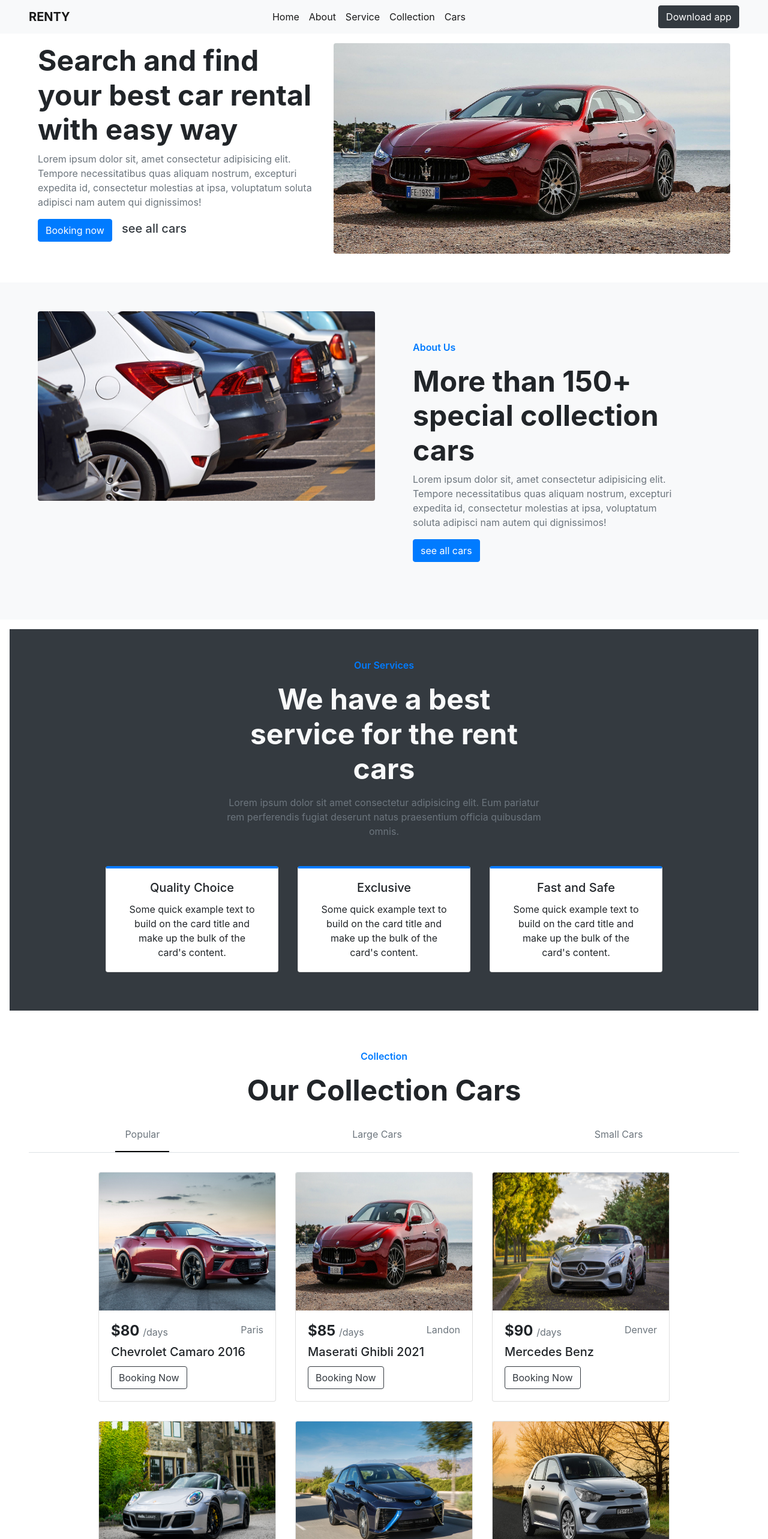
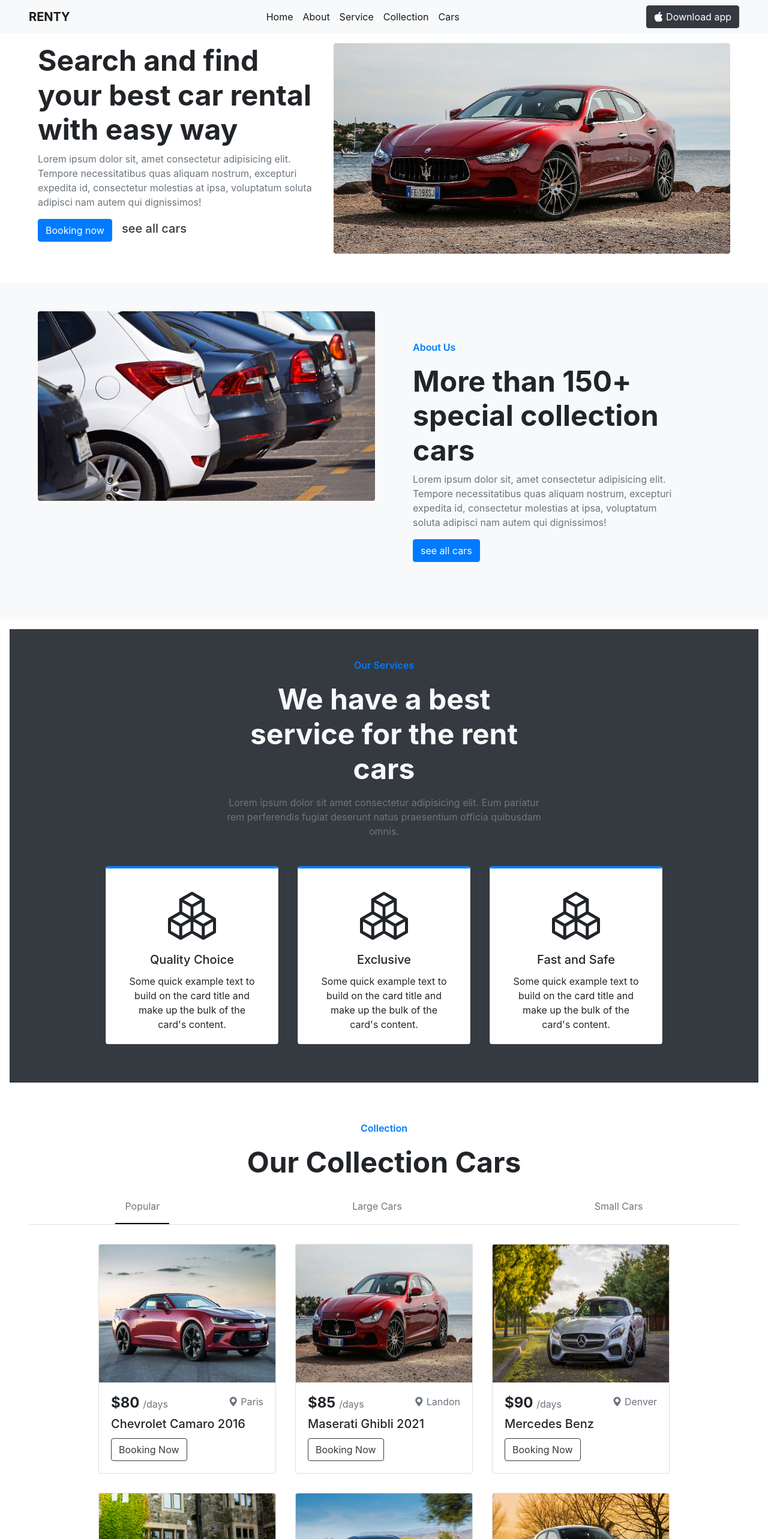
Before and after one commit to AliKarimNemati/rental-car, a Nuxt app: page / in a window 1280 px wide. Shown: the top 2566 px of the page at 60% size. Built offline with nearby package versions, Linux system fonts and the light colour scheme.

Commit message:
some icon added

```diff
--- a/components/CarCollection.vue
+++ b/components/CarCollection.vue
@@ -16,7 +16,7 @@
             ${{ car.price }}
             <small class="text-secondary">/days</small>
           </h4>
-          <small class="text-secondary">{{ car.loc }}</small>
+          <small class="text-secondary"> <i class="bi bi-geo-alt-fill"></i> {{ car.loc }}</small>
         </div>
         <h5 class="card-title">{{ car.name }}</h5>
         <a href="#" class="btn btn-outline-dark">Booking Now</a>
--- a/components/Navbar.vue
+++ b/components/Navbar.vue
@@ -15,7 +15,7 @@
       </b-navbar-nav>
     </b-collapse>
       <div class="d-lg-block d-none">
-        <button type="button" class="btn btn-dark">Download app</button>
+        <button type="button" class="btn btn-dark"> <i class="bi bi-apple"></i> Download app</button>
       </div>
   </b-navbar>
 </div>
--- a/components/Service.vue
+++ b/components/Service.vue
@@ -13,6 +13,9 @@
       <div class="d-flex flex-wrap cards">
         <div class="card col-md-3 col-12 m-3" v-for="(service, i) in services" :key="i">
           <div class="card-body">
+            <div class="text-center">
+            <i class="bi bi-boxes service-icons"></i>
+            </div>
             <h5 class="card-title text-center">{{service}}</h5>
             <p class="card-text text-center">
               Some quick example text to build on the card title and make up the
@@ -51,4 +54,8 @@ export default {
 .card{
     border-top: #007bff 4px solid;
 }
+
+.service-icons{
+  font-size: 80px;
+}
 </style>
```
